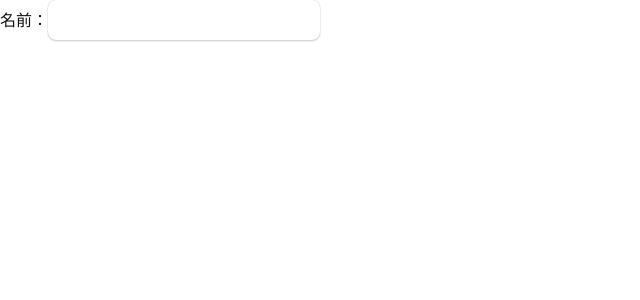
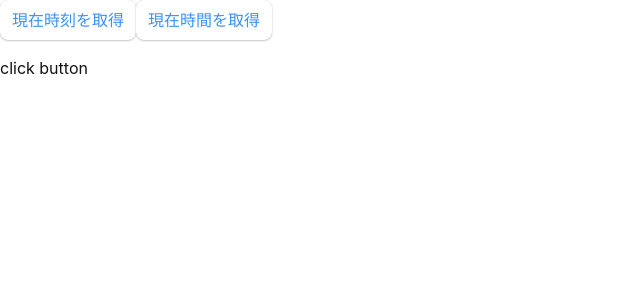
Before and after one commit to MofuMofu2/react-sandbox, a React (Create React App) app: page / in a window 1280 px wide. Shown: the top 300 px of the page, without its empty margins (0-640 px from the left). Built offline with nearby package versions, Linux system fonts and the light colour scheme.

Commit message:
feature: #42 イベントハンドラーに任意の引数を渡す

```diff
--- a/src/component/EventBasic/EventBasic.tsx
+++ b/src/component/EventBasic/EventBasic.tsx
@@ -1,22 +1,26 @@
-type EventBasicProps = {
-  type: "date" | "time";
-};
+import React, { ButtonHTMLAttributes, useState } from "react";
 
-export default function EventBasic({ type }: EventBasicProps) {
-  const current = () => {
+export default function EventBasic() {
+  const [now, setNow] = useState("click button");
+  const current = (
+    e: React.MouseEvent<HTMLButtonElement>,
+    type: "date" | "time"
+  ) => {
     const d = new Date();
     switch (type) {
       case "date":
-        console.log(d.toLocaleDateString());
+        setNow(d.toLocaleDateString());
         break;
       case "time":
-        console.log(d.toLocaleTimeString());
+        setNow(d.toLocaleTimeString());
         break;
     }
   };
   return (
     <div>
-      <button onClick={current}>現在時刻を取得</button>
+      <button onClick={(e) => current(e, "date")}>現在時刻を取得</button>
+      <button onClick={(e) => current(e, "time")}>現在時間を取得</button>
+      <p>{now}</p>
     </div>
   );
 }
--- a/src/index.tsx
+++ b/src/index.tsx
@@ -2,7 +2,7 @@ import React from "react";
 import ReactDOM from "react-dom/client";
 import "./index.css";
 import reportWebVitals from "./reportWebVitals";
-import EventKey from "./component/EventKey/EventKey";
+import EventBasic from "./component/EventBasic/EventBasic";
 
 if (process.env.NODE_ENV === "development") {
   void import("./mocks/browser").then(({ worker }) => {
@@ -14,7 +14,7 @@ const root = ReactDOM.createRoot(
   document.getElementById("root") as HTMLElement
 );
 
-root.render(<EventKey />);
+root.render(<EventBasic />);
 
 // If you want to start measuring performance in your app, pass a function
 // to log results (for example: reportWebVitals(console.log))
```
